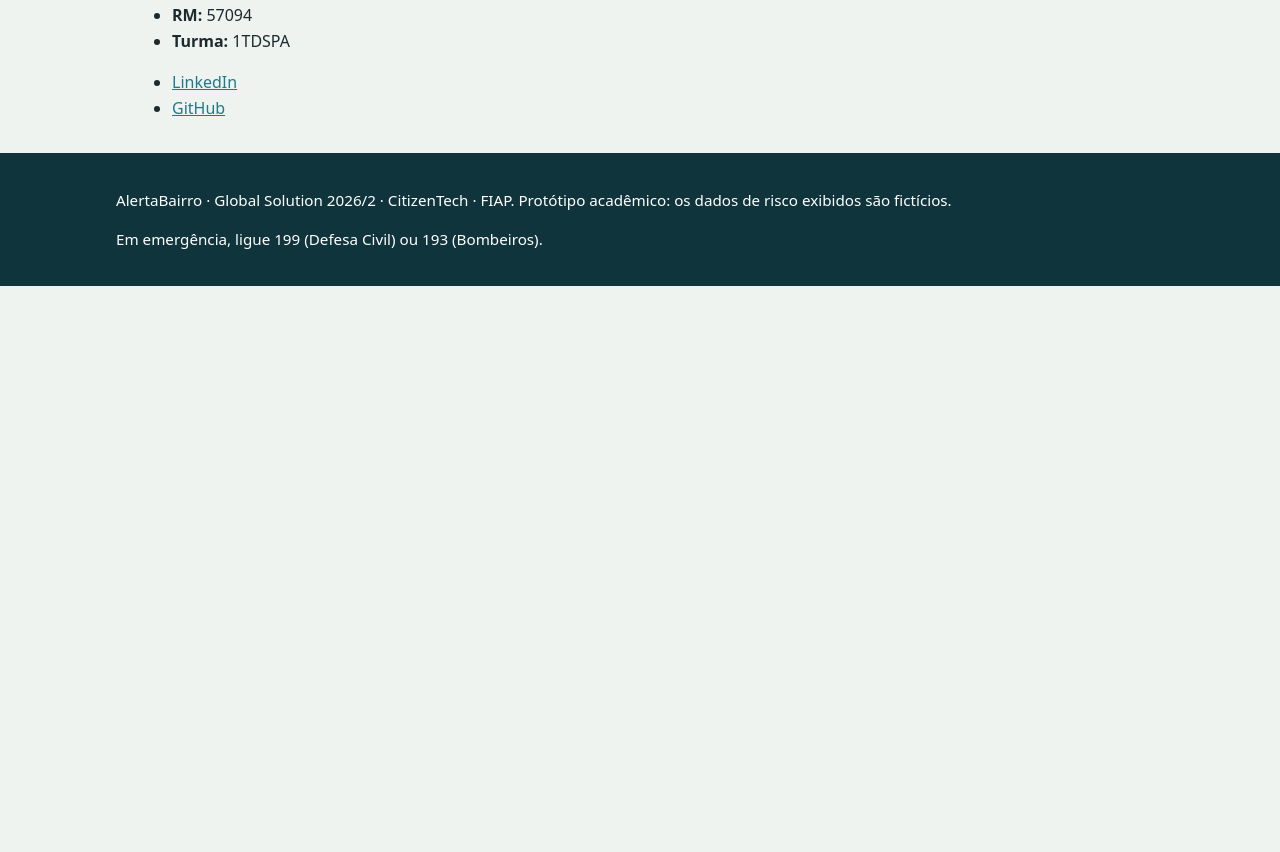
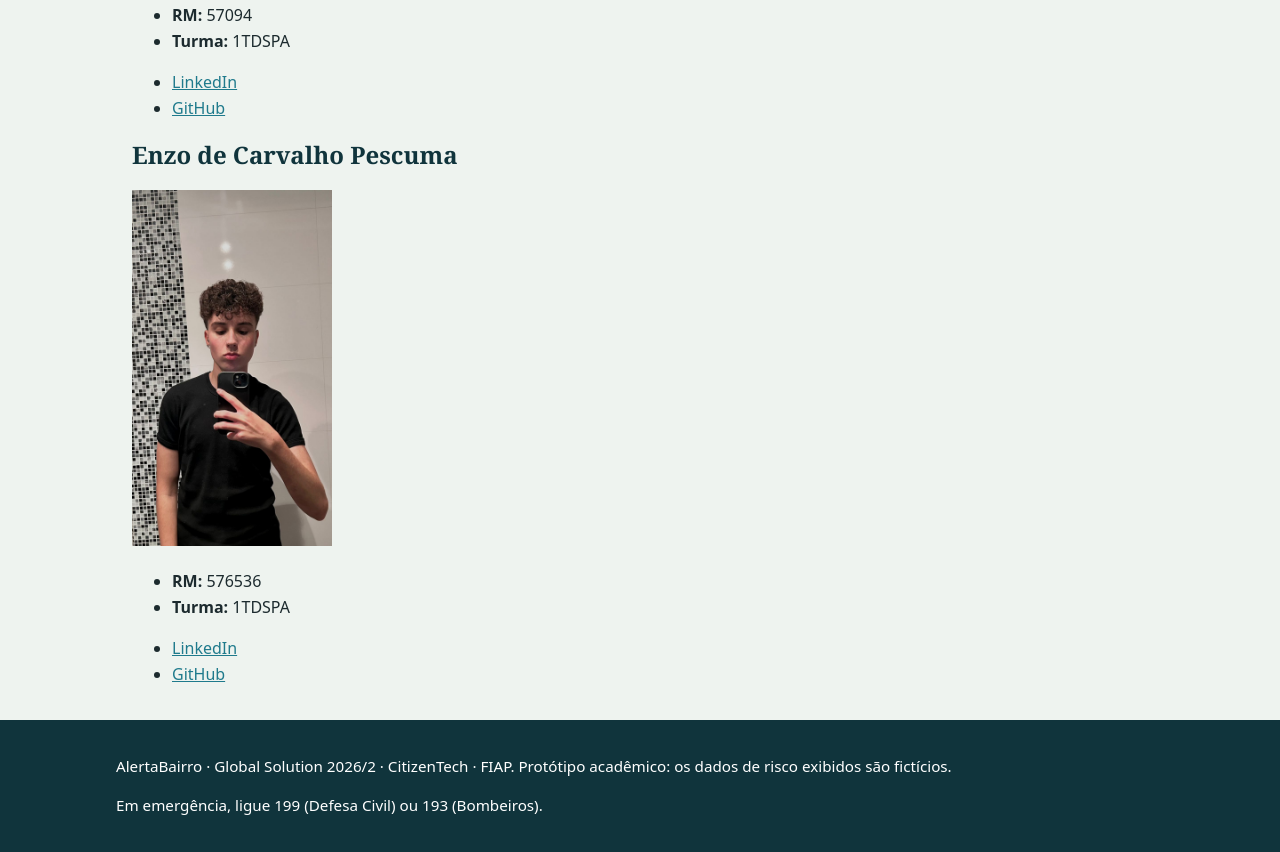
Before and after one commit to justinojoao07/alerta-bairro, a plain HTML site: page integrantes.html in a window 1280 px wide. Shown: the part 1755-2607 px from the top of the page. Before the commit the page ends 2041 px from the top, so only its background shows below. Drawn offline with Linux system fonts and the light colour scheme.

Commit message:
Adicionando minha imagem e a pagina integrantes

```diff
--- a/integrantes.html
+++ b/integrantes.html
@@ -97,6 +97,25 @@
                     </ul>
                 </article>
 
+                <!-- INTEGRANTE -->
+                <article class="integrante">
+                    <h2>Enzo de Carvalho Pescuma</h2>
+                    <div class="foto-integrante">
+                        <img src="../img/IMG_ENZO_PESCUMA.png"
+                             alt="Foto do integrante Enzo de Carvalho Pescuma." width="200" height="200">
+                    </div>
+
+                    <ul class="dados-integrante">
+                        <li><strong>RM:</strong> 576536</li>
+                        <li><strong>Turma:</strong> 1TDSPA</li>
+                    </ul>
+
+                    <ul class="links-integrante">
+                        <li><a href="https://www.linkedin.com/in/enzo-de-carvalho-pescuma-29510a431/" target="_blank" rel="noopener noreferrer">LinkedIn</a></li>
+                        <li><a href="https://github.com/enzxcp" target="_blank" rel="noopener noreferrer">GitHub</a></li>
+                    </ul>
+                </article>
+
   </main>
   <footer>
     <div class="container">
```
Also changed, not shown: img/IMG_ENZO_PESCUMA.png (added).
